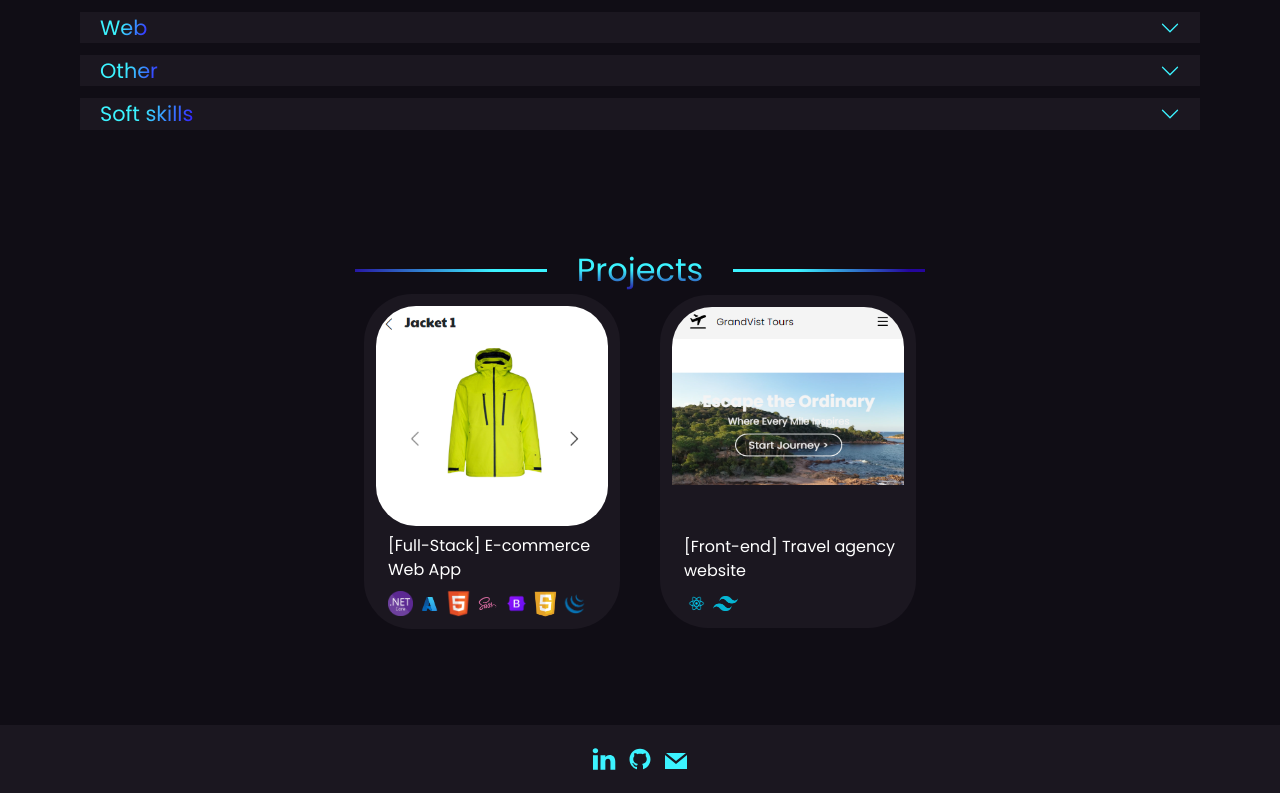
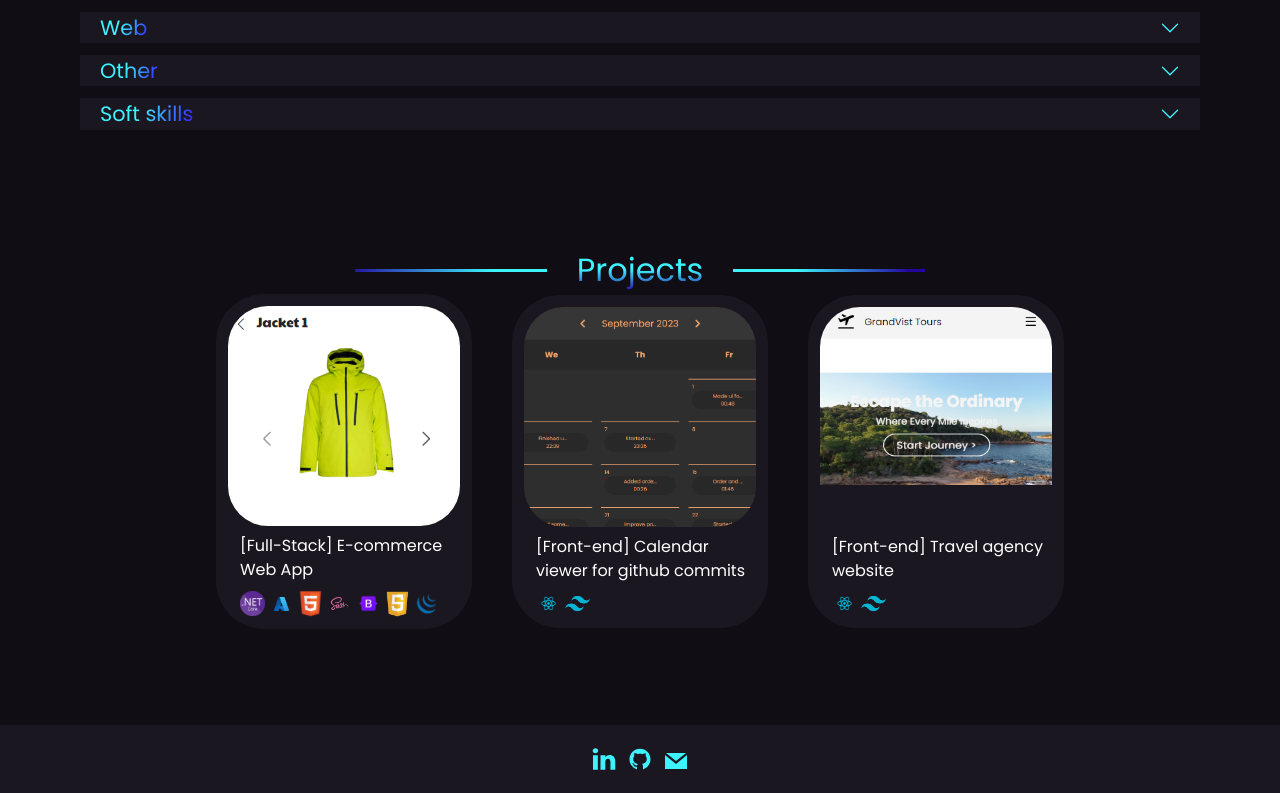
Before and after one commit to Nix27/MyPortfolio, a React (Vite) app: page / in a window 1280 px wide. Shown: the part 1431-2224 px from the top of the page. Built offline with nearby package versions, Linux system fonts and the light colour scheme.

Commit message:
Updated projects section

```diff
--- a/src/assets/index.js
+++ b/src/assets/index.js
@@ -14,6 +14,7 @@ import sql from './images/sql.png'
 import projectWebshop from './images/project-webshop.png'
 import figma from './images/figma.png'
 import projectTravelAgency from './images/project-travel-agency.png'
+import projectCalendar from './images/calendar-proj.png'
 
 export {
     Logo,
@@ -31,5 +32,6 @@ export {
     sql,
     projectWebshop,
     figma,
-    projectTravelAgency
+    projectTravelAgency,
+    projectCalendar
 };
--- a/src/content/index.js
+++ b/src/content/index.js
@@ -1,4 +1,4 @@
-import { html, css, js, sass, bootstrap, tailwindcss, jquery, react, netcore, sql, azure, projectWebshop, projectTravelAgency } from '../assets'
+import { html, css, js, sass, bootstrap, tailwindcss, jquery, react, netcore, sql, azure, projectWebshop, projectTravelAgency, projectCalendar } from '../assets'
 
 export const navbarLinks = [
     {
@@ -22,6 +22,26 @@ export const navbarLinks = [
 export const techstackSection = {
     title: "Tech Stack",
     slides: [
+        {
+            id: crypto.randomUUID(),
+            images: [
+                {
+                    id: crypto.randomUUID(),
+                    image: netcore,
+                    desc: "netcore"
+                },
+                {
+                    id: crypto.randomUUID(),
+                    image: azure,
+                    desc: "azure"
+                },
+                {
+                    id: crypto.randomUUID(),
+                    image: sql,
+                    desc: "sql"
+                }
+            ]
+        },
         {
             id: crypto.randomUUID(),
             images: [
@@ -69,26 +89,6 @@ export const techstackSection = {
                     id: crypto.randomUUID(),
                     image: jquery,
                     desc: "jquery"
-                }
-            ]
-        },
-        {
-            id: crypto.randomUUID(),
-            images: [
-                {
-                    id: crypto.randomUUID(),
-                    image: netcore,
-                    desc: "netcore"
-                },
-                {
-                    id: crypto.randomUUID(),
-                    image: azure,
-                    desc: "azure"
-                },
-                {
-                    id: crypto.randomUUID(),
-                    image: sql,
-                    desc: "sql"
                 }
             ]
         }
@@ -279,6 +279,26 @@ export const projectsSection = {
         },
         {
             id: crypto.randomUUID(),
+            projectLink: "https://calendar-ten-sage.vercel.app/",
+            projectImage: projectCalendar,
+            imageDesc: "calendar project",
+            title: "[Front-end] Calendar viewer for github commits",
+            description: "Fully responsive front-end calendar viewer with details about github commits from github repository",
+            techStack: [
+                {
+                    id: crypto.randomUUID(),
+                    image: react,
+                    desc: "react"
+                },
+                {
+                    id: crypto.randomUUID(),
+                    image: tailwindcss,
+                    desc: "tailwindcss"
+                }
+            ]
+        },
+        {
+            id: crypto.randomUUID(),
             projectLink: "https://travel-agency-website-portfolio-project.vercel.app/",
             projectImage: projectTravelAgency,
             imageDesc: "travel agency website project",
```
Also changed, not shown: src/assets/images/calendar-proj.png (added).
